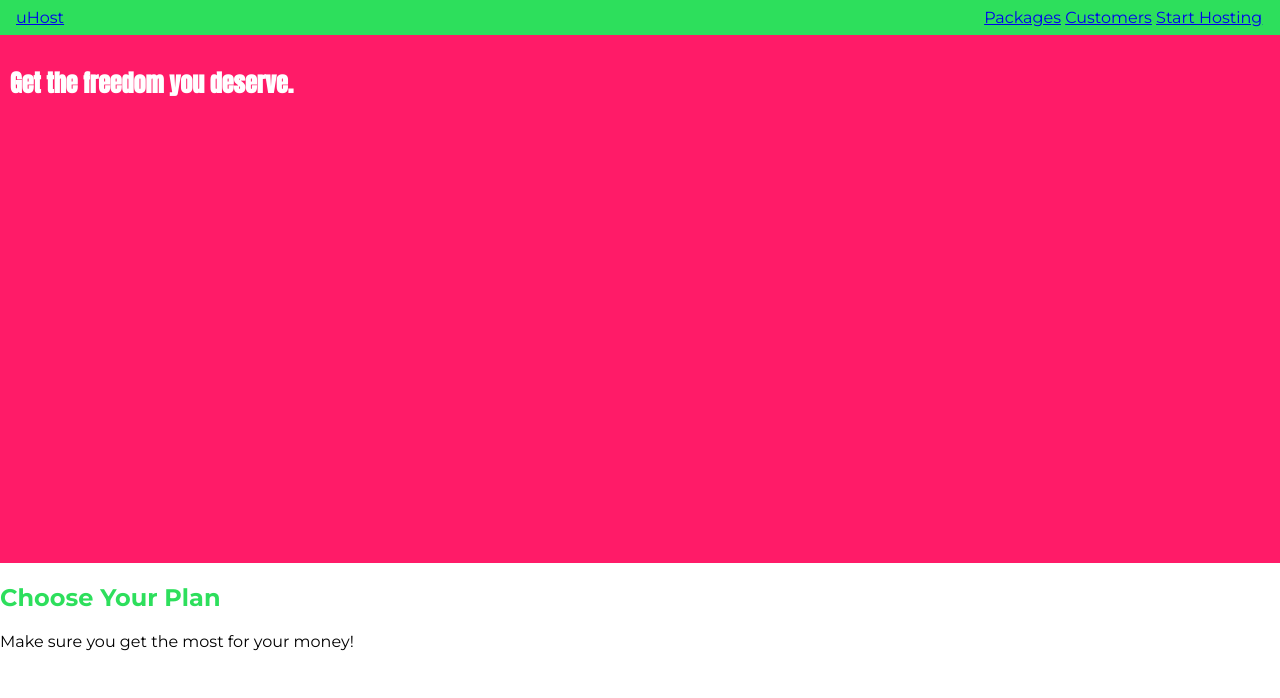
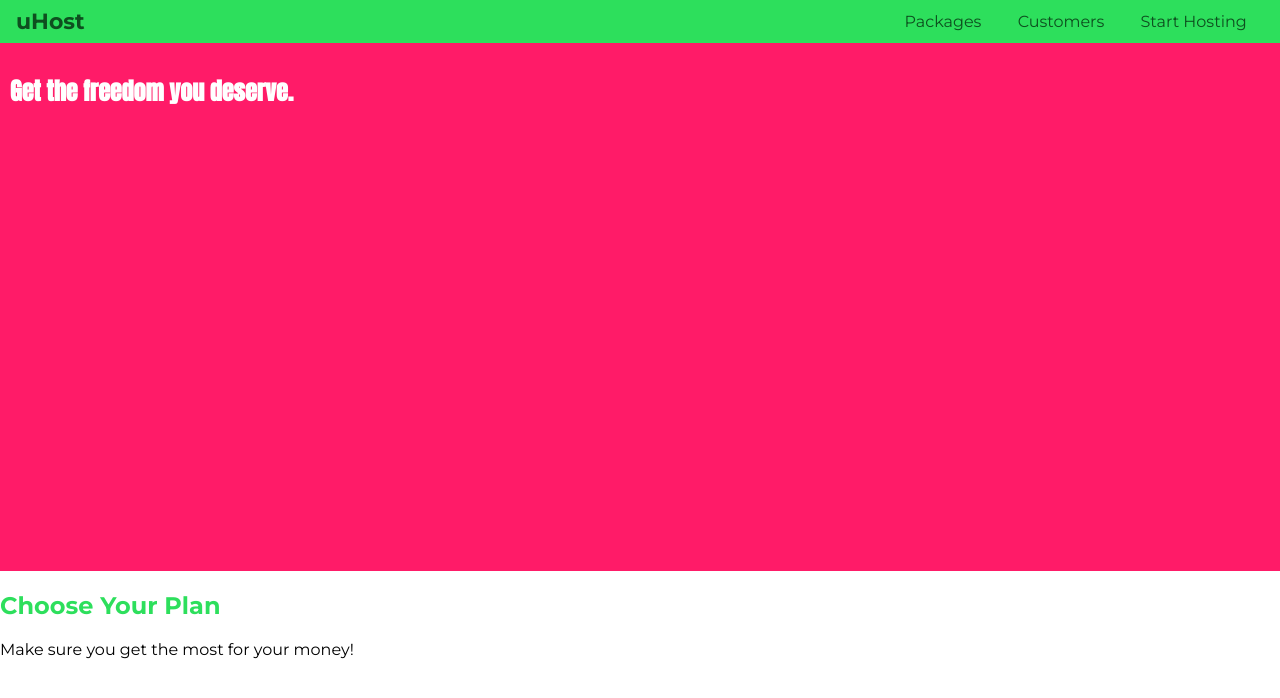
Before and after one commit to softwareliberationarmy/css-udemy, a plain HTML site: page Section03/working/index.html in a window 1280 px wide. Drawn offline with Linux system fonts and the light colour scheme.

Commit message:
styling the header, text-decoration, vertical-align, hover, other pseudo-classes and pseudo-elements

```diff
--- a/Section03/working/index.html
+++ b/Section03/working/index.html
@@ -17,14 +17,14 @@
     <script>
       setInterval(() => {
         window.location.reload();
-      }, 30000);
+      }, 10000);
     </script>
   </head>
 
   <body>
     <header class="main-header">
       <div>
-        <a href="index.html"> uHost </a>
+        <a class="main-header__brand" href="index.html"> uHost </a>
       </div>
       <nav class="main-nav">
         <ul class="main-nav__items">
--- a/Section03/working/main.css
+++ b/Section03/working/main.css
@@ -39,14 +39,44 @@ body {
 
 .main-nav__item {
     display: inline-block;
+    margin: 0 16px;
+}
+
+.main-nav__item > a {
+    color: #0e4f1f;
+    text-decoration: none;
+}
+
+/* pseudo-elements */
+/* .main-nav__item > a::after {
+    content: " (Link)";
+    color: red;
+} */
+
+/* pseudo-classes */
+.main-nav__item a:hover {
+    color: white;
+}
+
+.main-nav__item a:active {
+    color: white;
 }
 
 .main-header > div {
     display: inline-block;
+    vertical-align: middle;
+}
+
+.main-header__brand {
+    color: #0e4f1f;
+    text-decoration: none;
+    font-weight: bold;
+    font-size: 22px;
 }
 
 .main-nav {
     display: inline-block;
     text-align: right;
-    width: calc(100% - 54px);
+    width: calc(100% - 74px);
+    vertical-align: middle;
 }
```
